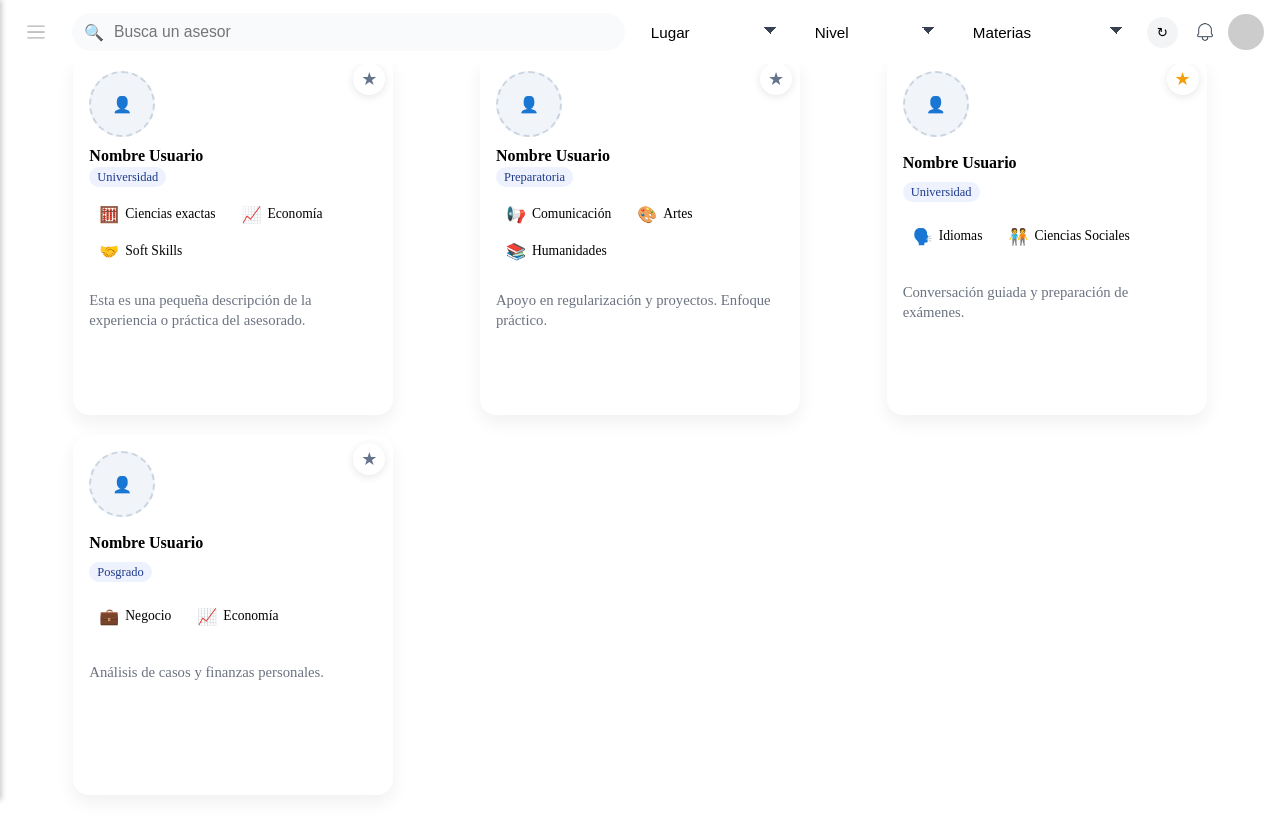
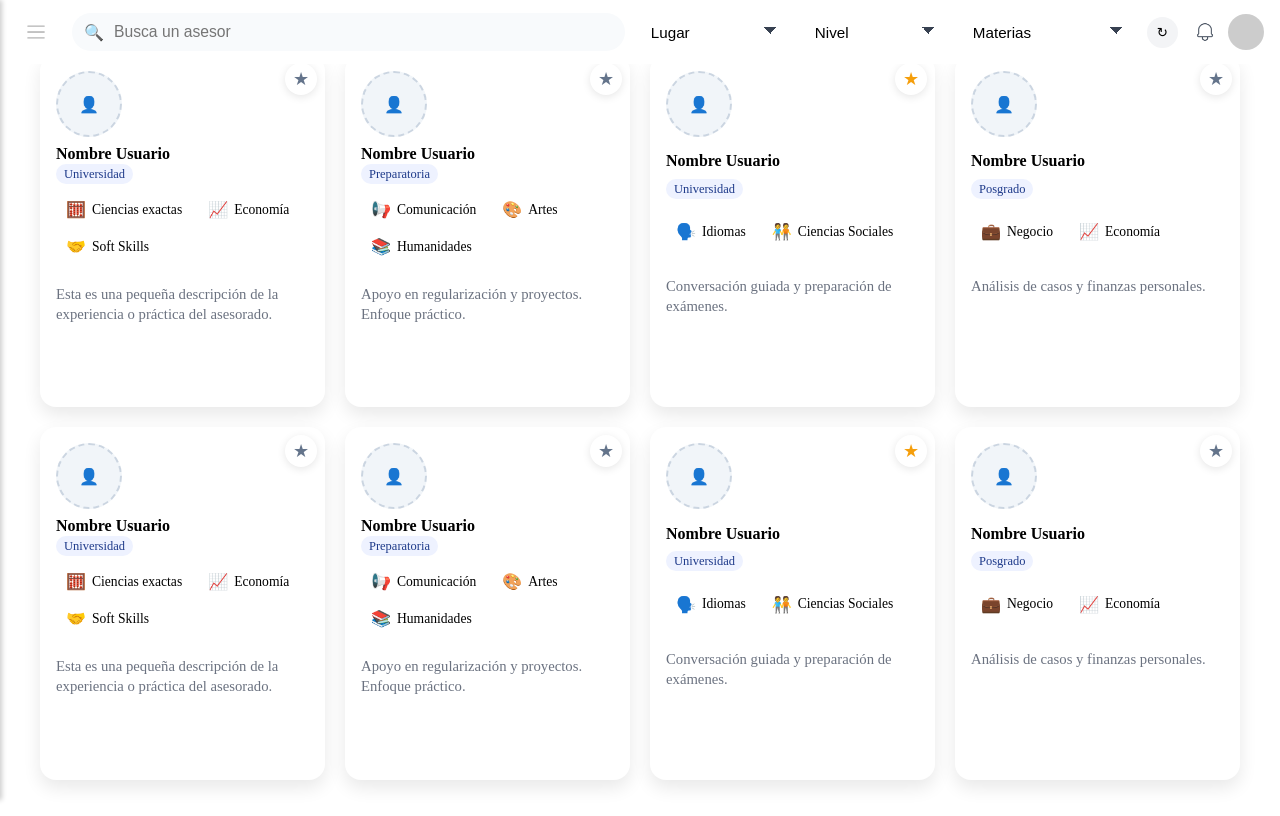
Before and after one commit to JDaniek/Agora-Frontend, an Angular app: page /student-home in a window 1280 px wide. Built offline with nearby package versions, Linux system fonts and the light colour scheme.

Commit message:
primer correción vista student-home

```diff
--- a/src/app/pages/complete-profile/complete-profile.css
+++ b/src/app/pages/complete-profile/complete-profile.css
@@ -10,7 +10,7 @@
 
 .page{
   max-width: 920px;
-  margin: 32px auto 40px;
+  margin: 20px auto 20px;
   padding: 0 24px 18px;
   background: #fff;         /* fondo blanco total */
 }
@@ -20,7 +20,7 @@
   text-align:center;
   font-size: 1.8rem;
   font-weight: 700;
-  margin: 8px 0 18px;
+  margin: 8px 0 8px;
   letter-spacing:.2px;
 }
 
@@ -72,7 +72,7 @@
   background:#ffe89a;
   border:1px solid #e9d27a;
   color:#111827;
-  padding:12px 42px 12px 16px;
+  padding:8px 42px 8px 16px;
   border-radius:9999px;
   font-size:.98rem;
   line-height:1;
@@ -113,19 +113,19 @@
   padding:8px 14px;
   border-radius:9999px;
   cursor:pointer;
-  font-size:.95rem;
+  font-size:1rem;
   box-shadow:0 2px 0 rgba(0,0,0,.05);
   transition:filter .15s ease, transform .03s ease;
   display:inline-flex;
   align-items:center;
   gap:8px;
 }
-.chip:hover{ filter:brightness(.96); }
+.chip:hover{ filter:brightness(1); }
 .chip:active{ transform: translateY(1px); }
 .chip.active{ background:#1d4ed8; }
 
 .chip-ico{
-  font-size: 1.05rem;
+  font-size: 1rem;
   line-height: 1;
 }
 
@@ -135,14 +135,15 @@
     Ubuntu, Cantarell, 'Open Sans', 'Helvetica Neue', sans-serif;
   top: 0;
   width:100%;
-  min-height:120px;
+  min-height:20px;
+  max-height: 50px;
   resize:vertical;
   padding:14px 16px;
   border-radius:14px;
   border:1px solid #d1d5db;
   background:#f2f4f7;
   color:#111827;
-  font-size:.98rem;
+  font-size:1rem;
 }
 .interests textarea::placeholder{
   color:#94a3b8;
--- a/src/app/pages/student-home/student-home.css
+++ b/src/app/pages/student-home/student-home.css
@@ -297,7 +297,7 @@ img {
    ========================= */
 .grid {
   display: grid;
-  grid-template-columns: repeat(auto-fill, minmax(280px, 1fr));
+  grid-template-columns: repeat(4, 1fr); /* 4 columnas fijas */
   gap: 20px;
   width: 100%;
   max-width: 1200px;
@@ -310,14 +310,14 @@ img {
 .card {
   position: relative;
   width: 100%;
-  max-width: 320px;
-  min-height: 360px;
-  margin: 0 auto;
+  /* ELIMINADO: max-width: 260px; */
+  /* ELIMINADO: margin: 0 auto; */
+  min-height: 200px;
   border: 1px solid var(--border);
   border-radius: 16px;
-  background: #fff;
+  background: #ffffff;
   padding: 16px;
-  box-shadow: 0 8px 18px rgba(0, 0, 0, 0.06);
+  box-shadow: 0 8px 18px rgba(0, 0, 0, 0.09);
   transition: transform 0.08s ease, box-shadow 0.12s ease;
   display: flex;
   flex-direction: column;
@@ -435,12 +435,6 @@ img {
 /* =========================
    RESPONSIVE
    ========================= */
-@media (min-width: 1280px) {
-  .grid {
-    grid-template-columns: repeat(auto-fill, minmax(340px, 1fr));
-    gap: 20px;
-  }
-}
 @media (max-width: 1080px) {
   .filters .select:nth-child(3) select {
     max-width: 160px;
--- a/src/app/pages/student-home/student-home.ts
+++ b/src/app/pages/student-home/student-home.ts
@@ -82,6 +82,22 @@ export class StudentHome {
       tags:['Negocio','Economía'],
       description:'Análisis de casos y finanzas personales.',
       bookmarked:false },
+    { id:'5', name:'Nombre Usuario', nivel:'Universidad', lugar:'CDMX', avatarUrl:null,
+      tags:['Ciencias exactas','Economía','Soft Skills'],
+      description:'Esta es una pequeña descripción de la experiencia o práctica del asesorado.',
+      bookmarked:false },
+    { id:'6', name:'Nombre Usuario', nivel:'Preparatoria', lugar:'Chiapas', avatarUrl:null,
+      tags:['Comunicación','Artes','Humanidades'],
+      description:'Apoyo en regularización y proyectos. Enfoque práctico.',
+      bookmarked:false },
+    { id:'7', name:'Nombre Usuario', nivel:'Universidad', lugar:'Jalisco', avatarUrl:null,
+      tags:['Idiomas','Ciencias Sociales'],
+      description:'Conversación guiada y preparación de exámenes.',
+      bookmarked:true },
+    { id:'8', name:'Nombre Usuario', nivel:'Posgrado', lugar:'Nuevo León', avatarUrl:null,
+      tags:['Negocio','Economía'],
+      description:'Análisis de casos y finanzas personales.',
+      bookmarked:false },
   ];
 
   /** Lista reactiva que debería venir de la API */
```
